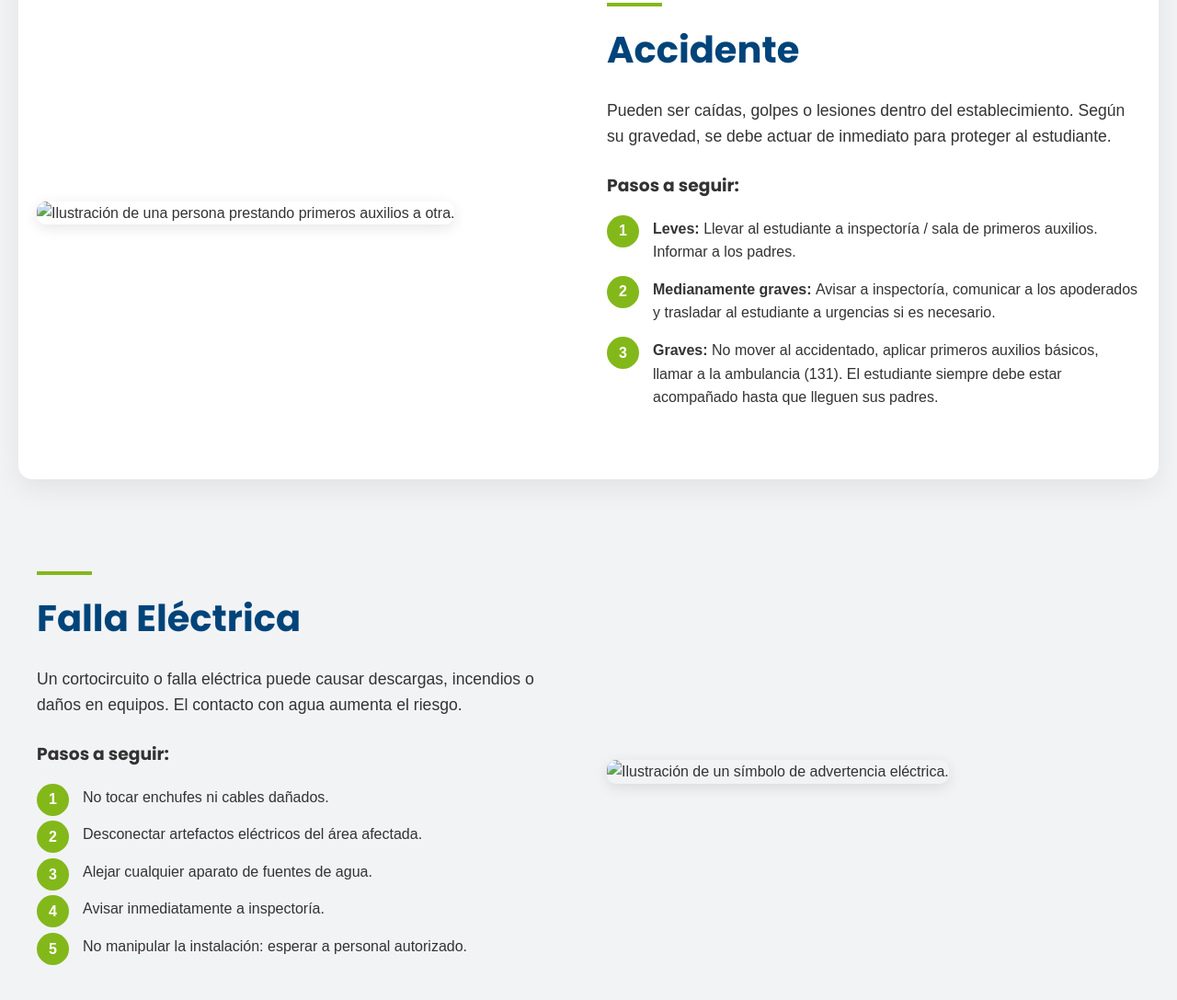
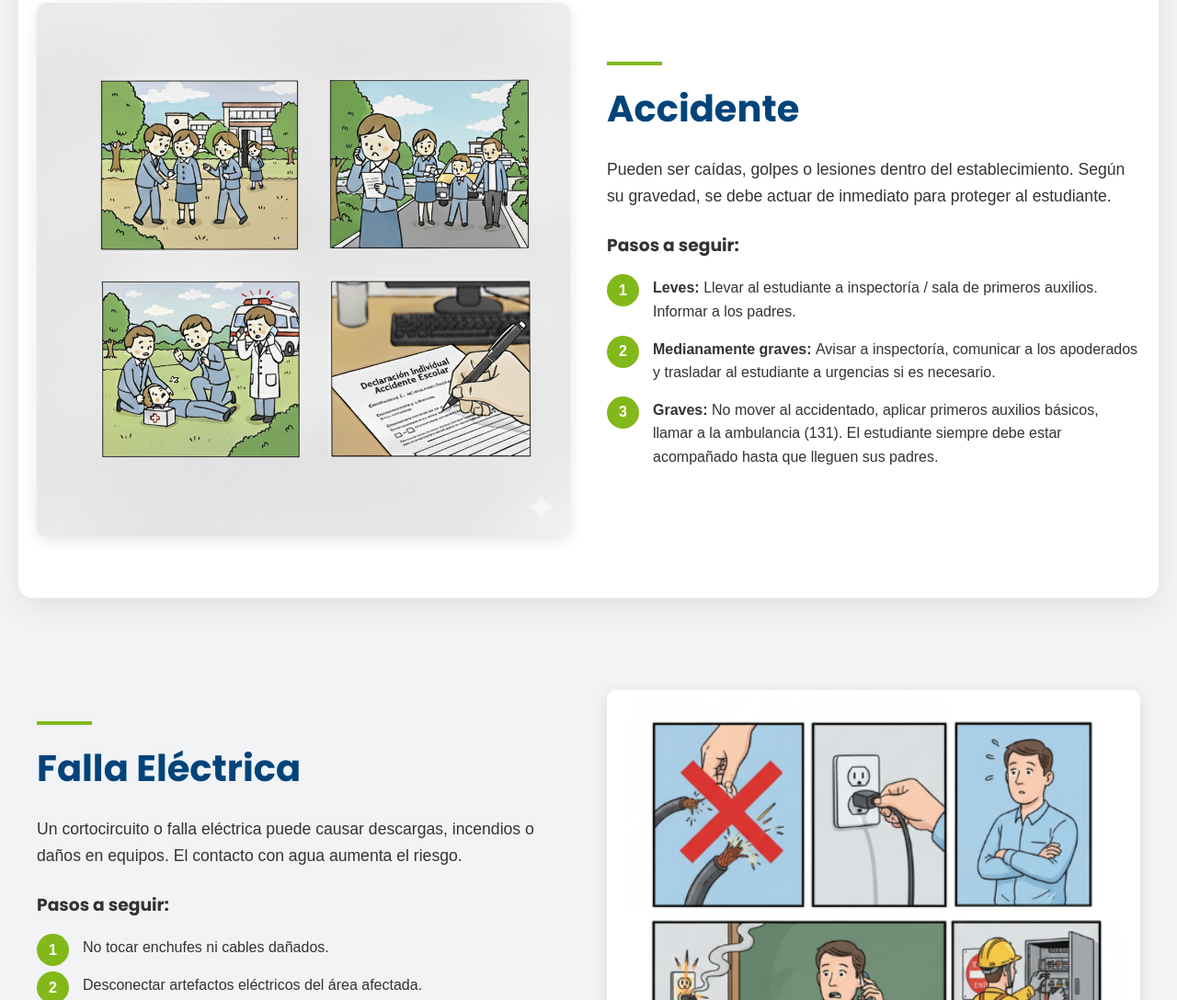
Before and after one commit to 66-coder/ABP-PISE, a plain HTML site: page index.html in a window 1280 px wide. Shown: the part 2222-3309 px from the top of the page at 92% size. Drawn offline with Linux system fonts and the light colour scheme.

Commit message:
Cambio en las imagenes de accidente y fallas electricas

```diff
--- a/index.html
+++ b/index.html
@@ -117,7 +117,7 @@
                     </ol>
                 </div>
                 <div class="emergency-media">
-                    <img src="images/accidentes.jpg" alt="Ilustración de una persona prestando primeros auxilios a otra.">
+                    <img src="images/accidentes.png" alt="Ilustración de una persona prestando primeros auxilios a otra.">
                 </div>
             </div>
         </section>
@@ -141,7 +141,7 @@
                     </ol>
                 </div>
                 <div class="emergency-media">
-                    <img src="images/electricas.jpg" alt="Ilustración de un símbolo de advertencia eléctrica.">
+                    <img src="images/electricas.png" alt="Ilustración de un símbolo de advertencia eléctrica.">
                 </div>
             </div>
         </section>
```
Also changed, not shown: images/accidentes.png (added), images/electricas.png (added).
